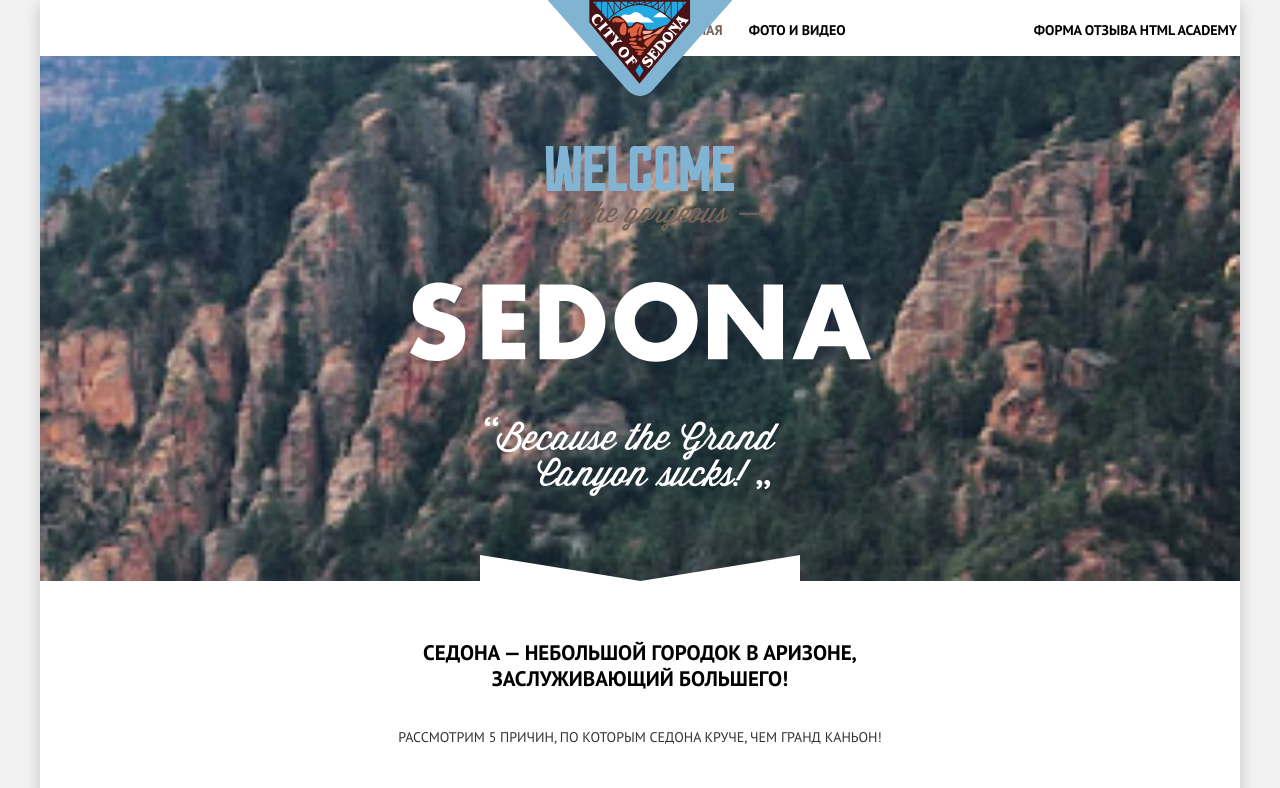
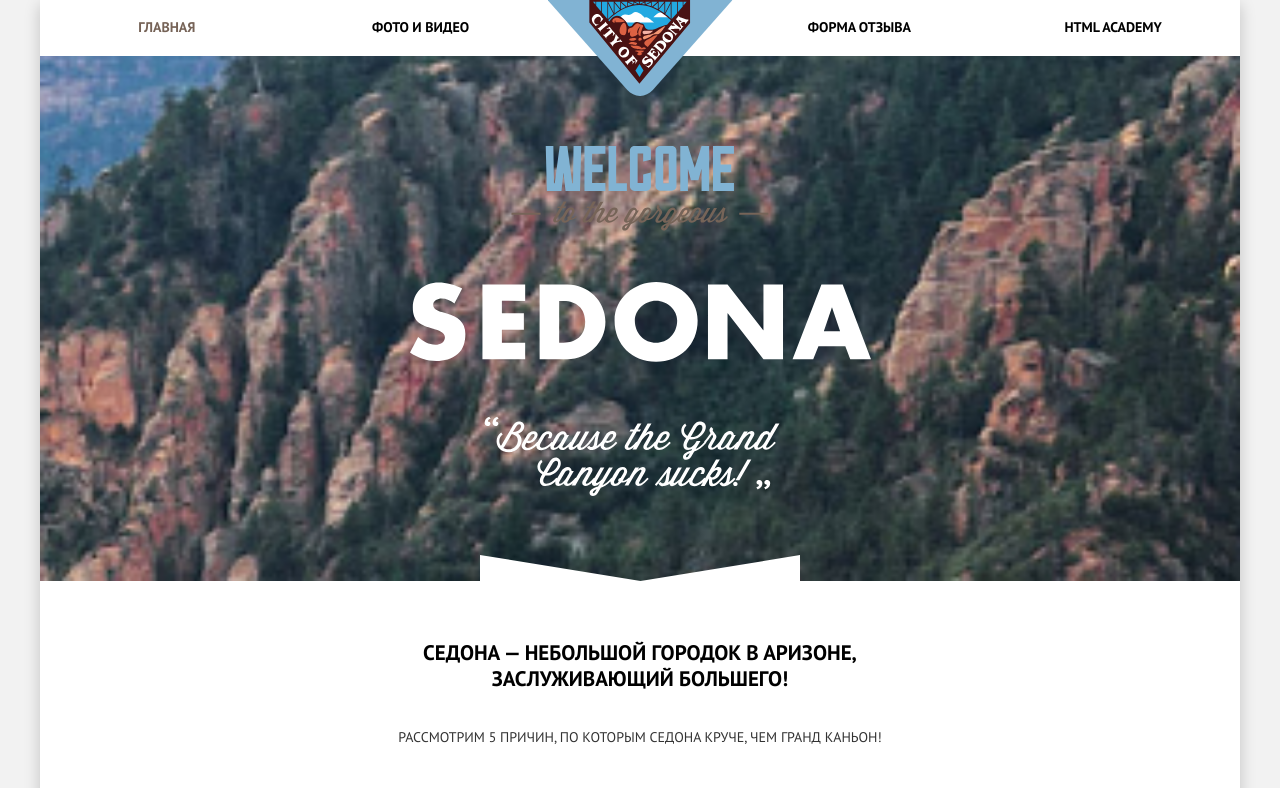
Before and after one commit to htmlacademy-adaptive/2277251-sedona-29, a website: page source/index.html in a window 1280 px wide. Shown: the top 788 px of the page. Drawn offline with nearby package versions, Linux system fonts and the light colour scheme; files that its build step writes are made by us from their sources.

Commit message:
Поправляет адаптивную сетку шапки

```diff
--- a/source/sass/blocks/header.scss
+++ b/source/sass/blocks/header.scss
@@ -2,6 +2,10 @@
   @include flex(row, flex-end, center);
   flex-wrap: wrap;
   min-height: 56px;
+
+  @media (min-width: $tablet-width) {
+    display: block;
+  }
 }
 
 .header__logo-link {
```
